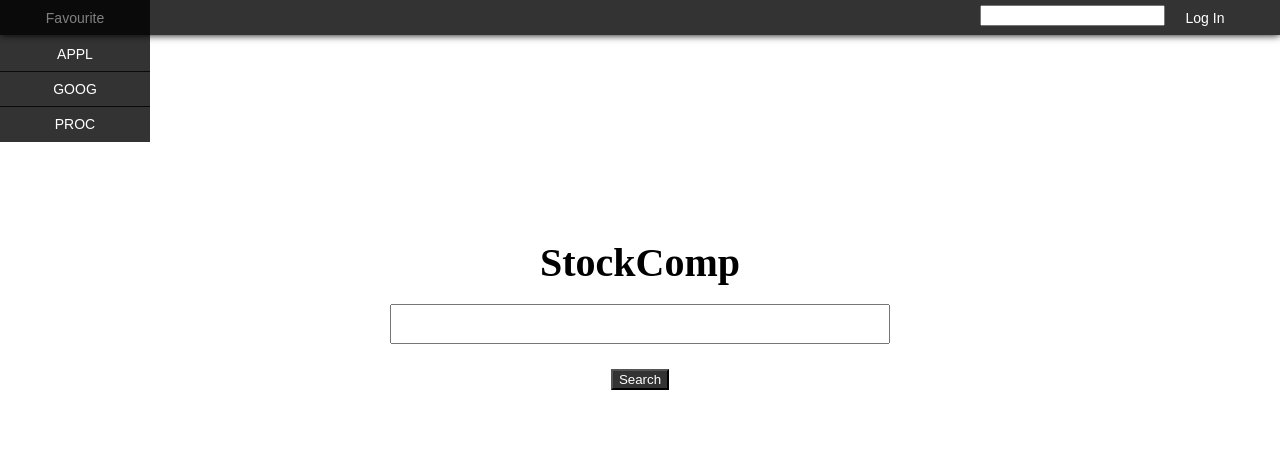
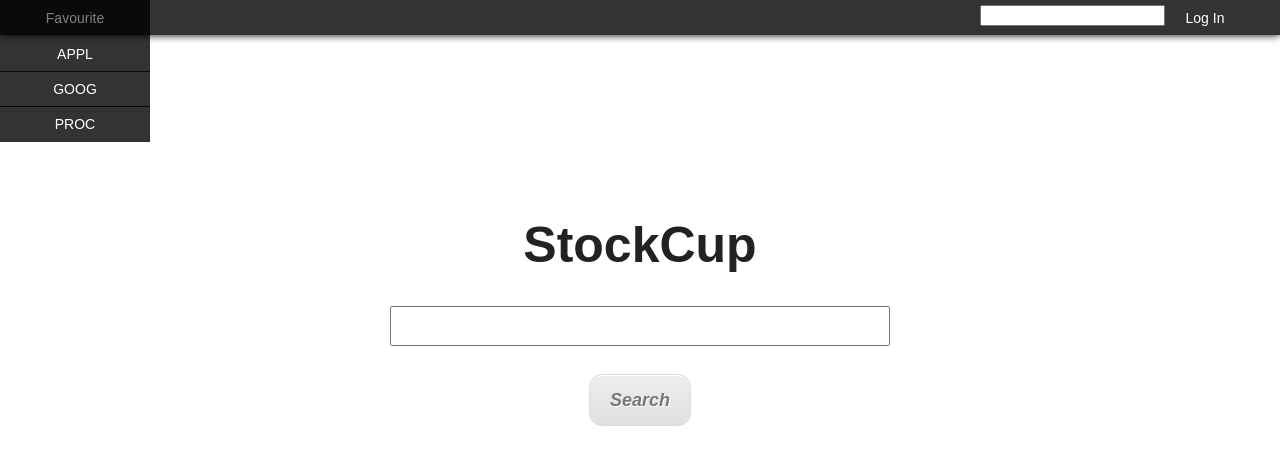
Before and after one commit to zcesh69/stockcup, a PHP site: page /stockcup.html in a window 1280 px wide. Shown: the top 465 px of the page. Run offline with PHP 8.4, Linux system fonts and the light colour scheme.

Commit message:
Change little outlook
Feels still ugly!!

```diff
--- a/index.css
+++ b/index.css
@@ -80,6 +80,7 @@ li:hover li {
 li:hover a { background: rgba(1, 1, 1, 0.8); }
 li:hover li a:hover { background: rgba(1, 1, 1,1.0); }
 
+/* Search part */
 
 #search_bar {
 	height: auto;
@@ -97,22 +98,24 @@ li:hover li a:hover { background: rgba(1, 1, 1,1.0); }
 #Text {
 	width: 100%;
 	font-size: 20px;
-	margin-top: 250px;
-	line-height: 25px;
+	margin-top: 230px;
+	line-height: 30px;
 	text-align: center;
 	text-shadow: none;
 }
-/* Adjust title's appearance
+/* Adjust title's appearance */
 #Text h1 {
+	color:#222222;
+	font-size: 50px;
+	font-family:arial;
+}
 
-}
-*/
 
 #Search ,
 #Search_Button {
 	width: 100%;
 	font-size: 20px;
-	line-height: 50px;
+	line-height: 70px;
 	text-align: center;
 	text-shadow: none;
 }
@@ -120,19 +123,62 @@ li:hover li a:hover { background: rgba(1, 1, 1,1.0); }
 #Search input {
 	width: 500px;
 	font-size: 30px;
+	border: 5px thin grey;
+}#Search input:hover,
+ #Search input:focus {
+	outline-color: rgba(190,196,239,0.8);
 }
 
-#Search input:focus {
-	border: 3pt thin grey;
+.button {
+	-moz-box-shadow:inset 0px 1px 0px 0px #ffffff;
+	-webkit-box-shadow:inset 0px 1px 0px 0px #ffffff;
+	box-shadow:inset 0px 1px 0px 0px #ffffff;
+	background:-webkit-gradient( linear, left top, left bottom, color-stop(0.05, #ededed), color-stop(1, #dfdfdf) );
+	background:-moz-linear-gradient( center top, #ededed 5%, #dfdfdf 100% );
+	filter:progid:DXImageTransform.Microsoft.gradient(startColorstr='#ededed', endColorstr='#dfdfdf');
+	background-color:#ededed;
+	-webkit-border-top-left-radius:13px;
+	-moz-border-radius-topleft:13px;
+	border-top-left-radius:13px;
+	-webkit-border-top-right-radius:13px;
+	-moz-border-radius-topright:13px;
+	border-top-right-radius:13px;
+	-webkit-border-bottom-right-radius:13px;
+	-moz-border-radius-bottomright:13px;
+	border-bottom-right-radius:13px;
+	-webkit-border-bottom-left-radius:13px;
+	-moz-border-radius-bottomleft:13px;
+	border-bottom-left-radius:13px;
+	text-indent:0px;
+	border:1px solid #dcdcdc;
+	display:inline-block;
+	color:#777777;
+	font-family:arial;
+	font-size:18px;
+	font-weight:bold;
+	font-style:italic;
+	height:50px;
+	line-height:50px;
+	width:100px;
+	text-decoration:none;
+	text-align:center;
+	text-shadow:1px 1px 0px #ffffff;
+	text-decoration: none;
 }
-
-#Search_Button button {
-	background: rgba(1,1,1,0.8);
+.button:hover {
+	background:-webkit-gradient( linear, left top, left bottom, color-stop(0.05, #dfdfdf), color-stop(1, #ededed) );
+	background:-moz-linear-gradient( center top, #dfdfdf 5%, #ededed 100% );
+	filter:progid:DXImageTransform.Microsoft.gradient(startColorstr='#dfdfdf', endColorstr='#ededed');
+	background-color:#dfdfdf;
+}.button:active {
+	position:relative;
+	top:1px;
 }
-
+	/*
 #Search_Button button a:visited,
 #Search_Button button a:link {
   	text-decoration: none;
 	color: #FFFFFF;
   	display: block;
 }
+*/
--- a/stockcup.html
+++ b/stockcup.html
@@ -34,9 +34,9 @@
 
 		<div id="Search_Bar">
 			<div id="Search_Group">
-				<div id="Text"><h1>StockComp</h1></div>
+				<div id="Text"><h1>StockCup</h1></div>
 				<div id="Search"><input type="search" name="stock_search_front_page"></div>
-				<div id="Search_Button"><button type="button"><a href="">Search</a></button></div>
+				<div id="Search_Button"><a  class="button" href="">Search</a></div>
 			</div>
 		</div>
 
```
